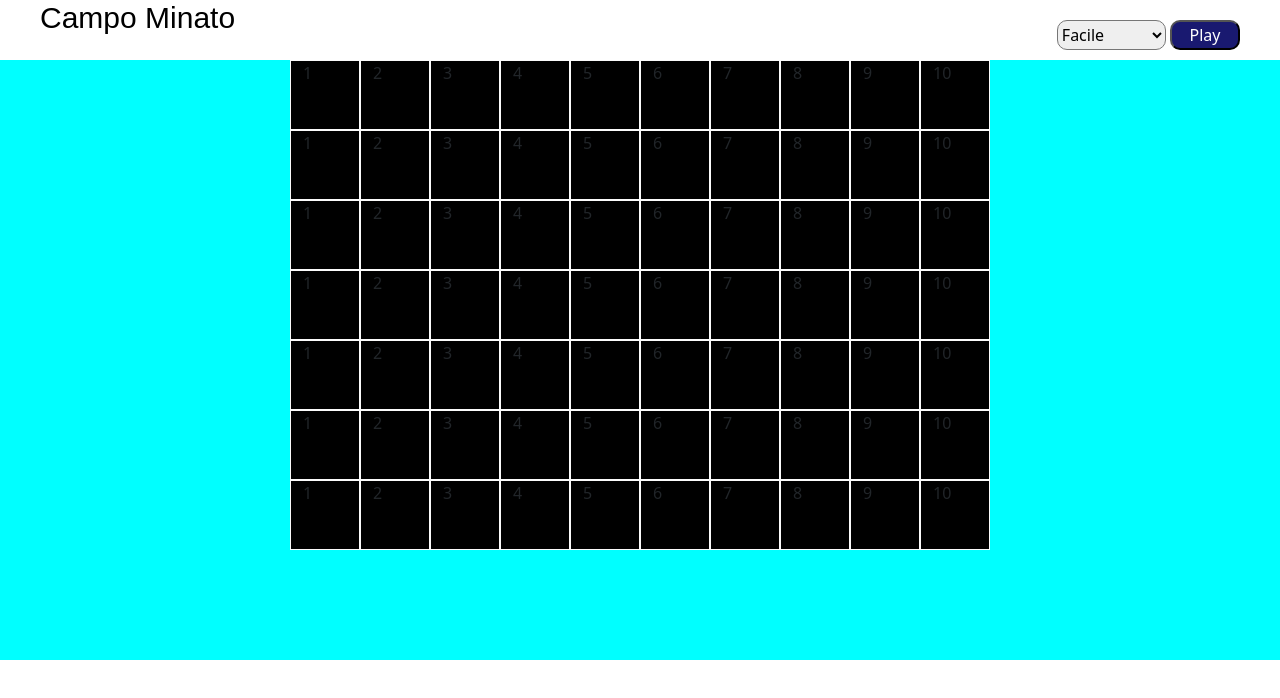
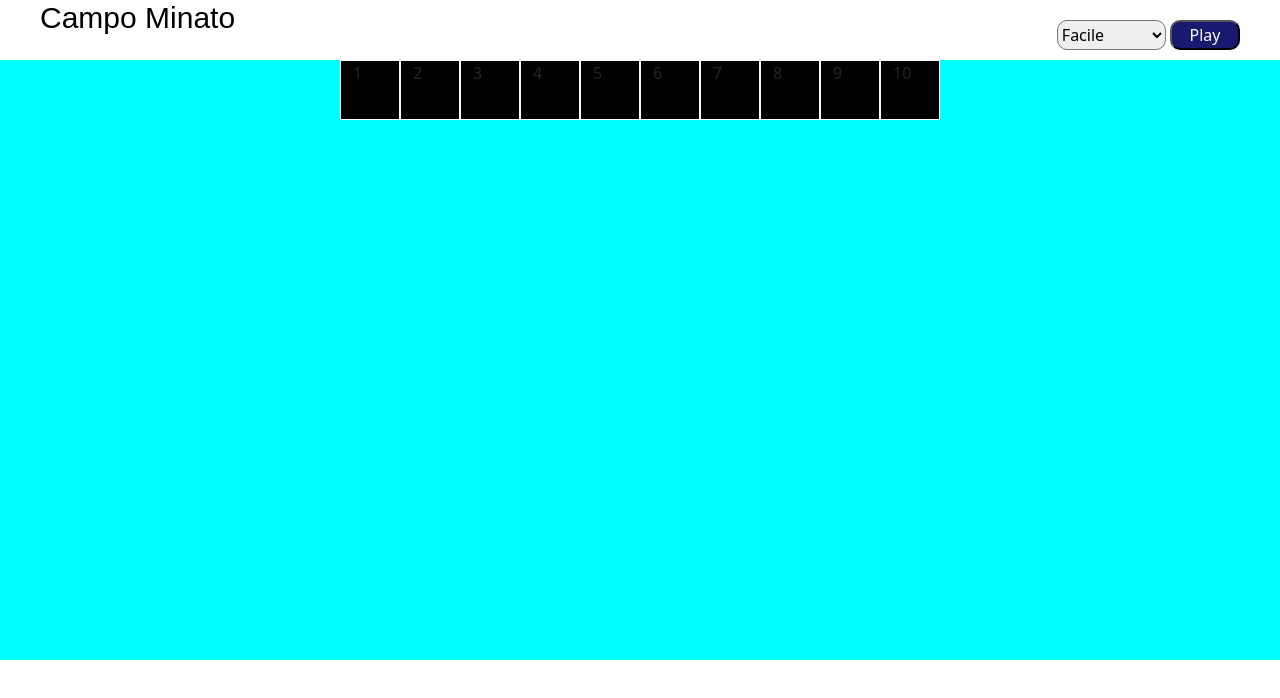
Before and after one commit to Giulia-92/js-campominato-grid, a plain HTML site: page index.html in a window 1280 px wide. Drawn offline with nearby package versions, Linux system fonts and the light colour scheme; a web font is replaced by a local one.

Commit message:
js-campominato-grid

```diff
--- a/index.html
+++ b/index.html
@@ -29,13 +29,12 @@
             </select>
             <button id="play">Play</button>
         </div>
-
     </header>
     <main class="sfondo debug">
         <!--<p>Pronto a giocare?
             premi Play e scoprilo
         </p>-->
-        <div class="container debug">
+        <div class="container">
             <div class="row">
                 <div class="col-1 ">1
                 </div>
@@ -57,139 +56,8 @@
                 </div>
                 <div class="col-1 ">10
             </div>
-            <div class="row">
-                <div class="col-1 ">1
-                </div>
-                <div class="col-1 ">2
-                </div>
-                <div class="col-1 ">3
-                </div>
-                <div class="col-1 ">4
-                </div>
-                <div class="col-1">5
-                </div>
-                <div class="col-1 ">6
-                </div>
-                <div class="col-1 ">7
-                </div>
-                <div class="col-1 ">8
-                </div>
-                <div class="col-1 ">9
-                </div>
-                <div class="col-1 ">10
-                </div>
-            </div>
-            <div class="row">
-                <div class="col-1 ">1
-                </div>
-                <div class="col-1 ">2
-                </div>
-                <div class="col-1 ">3
-                </div>
-                <div class="col-1 ">4
-                </div>
-                <div class="col-1">5
-                </div>
-                <div class="col-1 ">6
-                </div>
-                <div class="col-1 ">7
-                </div>
-                <div class="col-1 ">8
-                </div>
-                <div class="col-1 ">9
-                </div>
-                <div class="col-1 ">10
-                </div>
-            </div>
-            <div class="row">
-                <div class="col-1 ">1
-                </div>
-                <div class="col-1 ">2
-                </div>
-                <div class="col-1 ">3
-                </div>
-                <div class="col-1 ">4
-                </div>
-                <div class="col-1">5
-                </div>
-                <div class="col-1 ">6
-                </div>
-                <div class="col-1 ">7
-                </div>
-                <div class="col-1 ">8
-                </div>
-                <div class="col-1 ">9
-                </div>
-                <div class="col-1 ">10
-                </div>
-            </div>
-            <div class="row">
-                <div class="col-1 ">1
-                </div>
-                <div class="col-1 ">2
-                </div>
-                <div class="col-1 ">3
-                </div>
-                <div class="col-1 ">4
-                </div>
-                <div class="col-1">5
-                </div>
-                <div class="col-1 ">6
-                </div>
-                <div class="col-1 ">7
-                </div>
-                <div class="col-1 ">8
-                </div>
-                <div class="col-1 ">9
-                </div>
-                <div class="col-1 ">10
-                </div>
-            </div>
-            <div class="row">
-                <div class="col-1 ">1
-                </div>
-                <div class="col-1 ">2
-                </div>
-                <div class="col-1 ">3
-                </div>
-                <div class="col-1 ">4
-                </div>
-                <div class="col-1">5
-                </div>
-                <div class="col-1 ">6
-                </div>
-                <div class="col-1 ">7
-                </div>
-                <div class="col-1 ">8
-                </div>
-                <div class="col-1 ">9
-                </div>
-                <div class="col-1 ">10
-                </div>
-            </div>
-            <div class="row">
-                <div class="col-1 ">1
-                </div>
-                <div class="col-1 ">2
-                </div>
-                <div class="col-1 ">3
-                </div>
-                <div class="col-1 ">4
-                </div>
-                <div class="col-1">5
-                </div>
-                <div class="col-1 ">6
-                </div>
-                <div class="col-1 ">7
-                </div>
-                <div class="col-1 ">8
-                </div>
-                <div class="col-1 ">9
-                </div>
-                <div class="col-1 ">10
-                </div>
-            </div>
-        </div>
+
+
         </div>
 
 
--- a/script.js
+++ b/script.js
@@ -1,6 +1,5 @@
-document.getElementById("play").addEventListener("click", function(){
-    play();
-}
+//document.getElementById("play").addEventListener("click", function(){
+    //play()
 
 
 
@@ -15,32 +14,39 @@ document.getElementById("play").addEventListener("click", function(){
 
 
 
-function play(){
+
+/*function play(){
 console.log("play");
 document.getElementById("livelli").value;
 console.log("livelli",.value)
+};*/
+
+
+const griglia = document.getElementById("container");
+const contenuto = document.createElement("div");
+contenuto.setAttribute("class", "row ");
+griglia.append(contenuto);
+for (let numero = 1; numero <= 49; numero++) {
+    const colonna = document.createElement("div");
+    colonna.setAttribute("class", "col-1");
+    const riga = document.createElement("div");
+    let Testo;
 }
-
 
 
 
 for (let numero = 1; numero <= 100; numero++) {
     const colonna = document.createElement("div");
-    colonna.setAttribute("class", "col-12 col-sm-6 col-md-4 col-lg-2");
-    const colonna2 = document.createElement("div");
+    colonna.setAttribute("class", "col-1");
+    const riga = document.createElement("div");
+    let Testo;
 }
 
 
 
-
-
-
-/*const cesto = document.getElementById("cesto");
-const linea = document.createElement("div");
-linea.setAttribute("class", "row g-3 mt-4");
-cesto.append(linea);
-for (let numero = 1; numero <= 100; numero++) {
+for (let numero = 1; numero <= 81; numero++) {
     const colonna = document.createElement("div");
-    colonna.setAttribute("class", "col-12 col-sm-6 col-md-4 col-lg-2");
-    const colonna2 = document.createElement("div");
-    let Testo;*/
+    colonna.setAttribute("class", "col-1");
+    const riga = document.createElement("div");
+    let Testo;
+}
--- a/style.css
+++ b/style.css
@@ -1,12 +1,12 @@
 debug{
     border: 1px solid grey;
 }
+
 
 header{
     height:60px;
     display: flex;
     justify-content: space-between;
-
 }
 h1{
     font-size: 30px;
@@ -18,16 +18,18 @@ h1{
 
 }
 .row{
+
 justify-content: center;
 align-items: center;
 }
 
 .col-1{
+
     border: 1px solid rgb(250, 250, 250);
     background-color: black;
     display: flex;
-    height: 70px;
-    width: 70px;
+    height: 60px;
+    width: 60px;
 }
 .right{
   margin-right: 40px;
```
